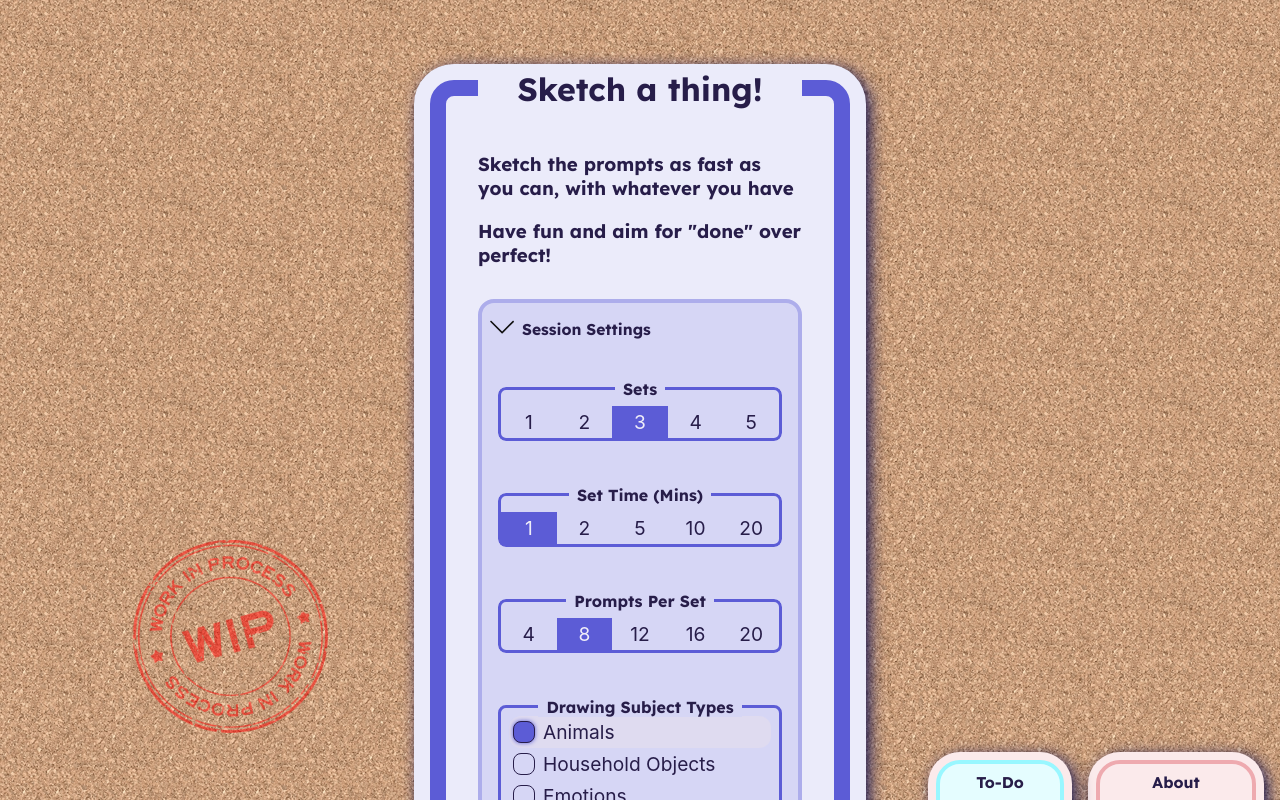
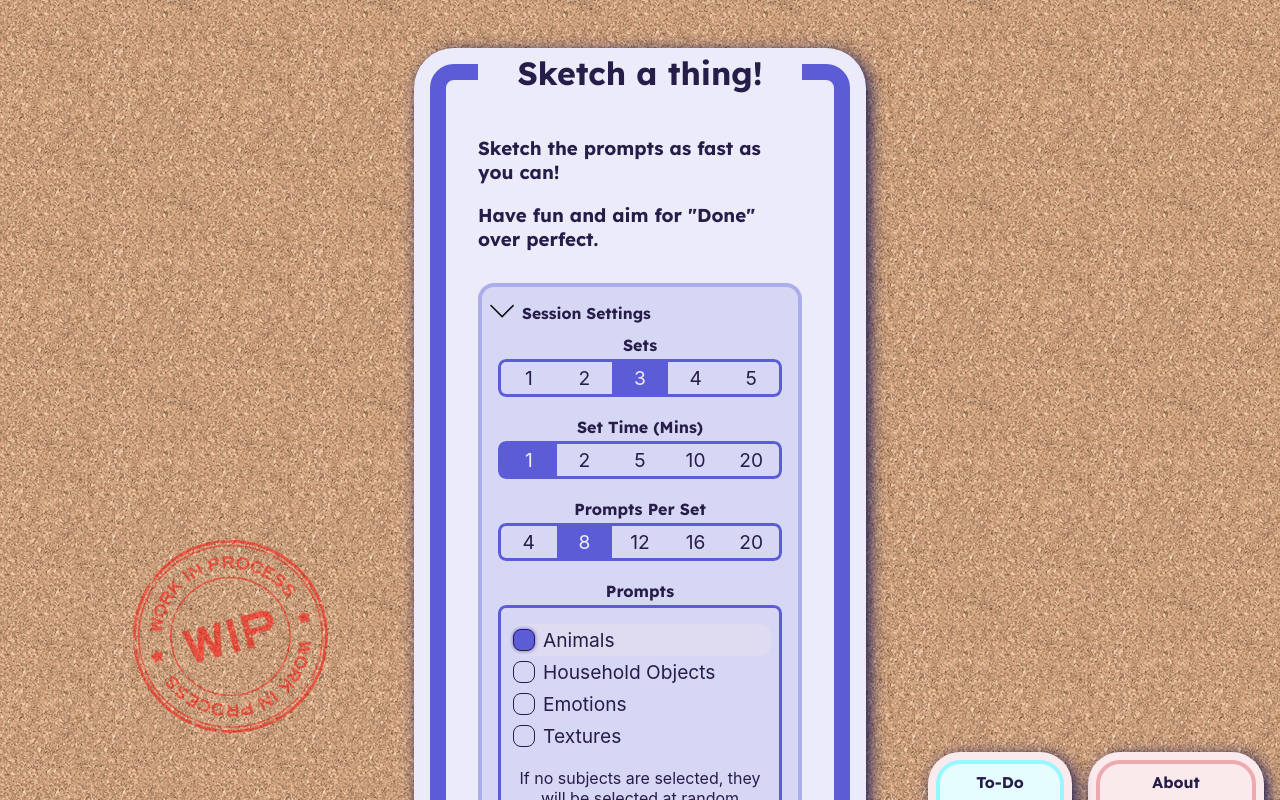
Before and after one commit to ConnorOfLocke/SketchSomething, a React (Create React App) app: page / in a window 1280 px wide. Both pictures are taken after a click on the button "Session Settings". Shown: the top 800 px of the page. Built offline with nearby package versions, Linux system fonts and the light colour scheme.

Commit message:
Fixed inconsistant spacing for checkbox sets

```diff
--- a/src/components/SessionSettings.js
+++ b/src/components/SessionSettings.js
@@ -3,13 +3,9 @@ import classes from "./SessionSettings.module.css";
 import { useDispatch, useSelector } from "react-redux";
 import { sessionSettingsActions } from "../store/session-settings-slice";
 import { useNavigate } from "react-router";
-import {
-  SET_QUANTITY,
-  SET_TIME,
-  PROMPTS_PER_SET,
-  WARM_UP_SESSION,
-  FULL_SESSION,
-} from "../data/settings";
+import { SET_QUANTITY, SET_TIME, PROMPTS_PER_SET } from "../data/settings";
+/*WARM_UP_SESSION,
+  FULL_SESSION,*/
 import { SUBJECTS } from "../data/subjects";
 import FoldableArea from "./utils/layouts/FoldableArea";
 import { CheckboxSet, StyledCheckbox } from "./utils/checkboxs";
@@ -27,6 +23,7 @@ function SessionSettings() {
   const navigate = useNavigate();
   const sessionSettings = useSelector((state) => state.sessionSettings);
 
+  /*
   async function onWarmupClicked() {
     await dispatch(sessionSettingsActions.setSettings(WARM_UP_SESSION));
     navigate("/session");
@@ -35,7 +32,7 @@ function SessionSettings() {
   async function onFullSessionClicked() {
     await dispatch(sessionSettingsActions.setSettings(FULL_SESSION));
     navigate("/session");
-  }
+  }*/
 
   async function onSubmit(event) {
     event.preventDefault();
@@ -58,7 +55,10 @@ function SessionSettings() {
   return (
     <>
       <form onSubmit={onSubmit} className={classes.settings}>
-        <FoldableArea headerText={"Session Settings"}>
+        <FoldableArea
+          className={classes.settingsArea}
+          headerText={"Session Settings"}
+        >
           <CheckboxSet
             dataSet={SET_QUANTITY}
             setName={setQuantityID}
@@ -83,7 +83,7 @@ function SessionSettings() {
           <CheckboxSet
             dataSet={SUBJECTS.map((subject) => subject.name)}
             setName={subjectTypeID}
-            legendText={"Drawing Subject Types"}
+            legendText={"Prompts"}
             defaultValues={sessionSettings.subjects}
           >
             <p>If no subjects are selected, they will be selected at random</p>
@@ -96,23 +96,15 @@ function SessionSettings() {
               setName={stretchesCheckID}
             />
           </div>
-          <div className={classes.buttonContainer}>
+        </FoldableArea>
+        <div className={classes.buttonContainer}>
+          <CenteredColumn>
             <StyledButton buttonType="primary" type="submit">
               Start
             </StyledButton>
-          </div>
-        </FoldableArea>
+          </CenteredColumn>
+        </div>
       </form>
-      <div className={classes.buttonContainer}>
-        <CenteredColumn>
-          <StyledButton buttonType="primary" onClick={onWarmupClicked}>
-            Warm Up
-          </StyledButton>
-          <StyledButton buttonType="primary" onClick={onFullSessionClicked}>
-            Full Session
-          </StyledButton>
-        </CenteredColumn>
-      </div>
     </>
   );
 }
--- a/src/components/utils/checkboxs/CheckboxSet.js
+++ b/src/components/utils/checkboxs/CheckboxSet.js
@@ -2,17 +2,26 @@ import classes from "./CheckboxSet.module.css";
 import StyledCheckbox from "./StyledCheckbox";
 import StyledRadio from "./StyledRadio";
 
-function CheckboxSet({ dataSet, setName, defaultValues, legendText, isRadio, suffix, children }) {
+function CheckboxSet({
+  dataSet,
+  setName,
+  defaultValues,
+  legendText,
+  isRadio,
+  suffix,
+  children,
+}) {
   return (
     <>
       <header className={classes.buttonHeader}>
         <h3>{legendText}</h3>
       </header>
-      <fieldset className={isRadio ? classes.radioButtons : classes.checkboxButtons}>
+      <div className={isRadio ? classes.radioButtons : classes.checkboxButtons}>
         {dataSet.map((data) => {
           let defValue = isRadio
             ? defaultValues && defaultValues === data
-            : defaultValues && defaultValues.findIndex((value) => value === data) >= 0;
+            : defaultValues &&
+              defaultValues.findIndex((value) => value === data) >= 0;
 
           const id = `${setName}_${data}`;
 
@@ -41,7 +50,7 @@ function CheckboxSet({ dataSet, setName, defaultValues, legendText, isRadio, suf
           return box;
         })}
         {children}
-      </fieldset>
+      </div>
     </>
   );
 }
--- a/src/components/utils/checkboxs/CheckboxSet.module.css
+++ b/src/components/utils/checkboxs/CheckboxSet.module.css
@@ -2,11 +2,7 @@
 /* adapted from https://www.youtube.com/watch?v=PlldXyuTnUw */
 
 .buttonHeader {
-  position: relative;
-  font-size: 1rem;
   margin: 0 auto;
-  z-index: 1;
-  top: 1.75rem;
   display: flex;
   justify-content: center;
 }
@@ -14,32 +10,29 @@
 .buttonHeader h3 {
   background-color: var(--background-100);
   font-size: medium;
-  padding: 0 0.5rem;
-  margin: 0;
+  margin: 0 0;
 }
 
-.radioButtons {
+.radioButtons,
+.checkboxButtons {
   display: flex;
-  margin: 1rem;
-  flex-direction: row;
-  justify-content: space-between;
+  margin: 0.25rem 1rem 1.25rem 1rem;
   border: 0.2rem solid var(--background-400);
   border-radius: 0.5rem;
-  margin-top: 1rem;
-  padding: 1rem 0 0 0;
 
   /* To fix the lil artefacts with borders */
   mask-image: -webkit-radial-gradient(circle, white, black);
   -webkit-mask-image: -webkit-radial-gradient(circle, white, black);
 }
 
+.radioButtons {
+  flex-direction: row;
+  justify-content: space-between;
+}
+
 /* CHECKBOX BUTTONS */
 .checkboxButtons {
-  display: flex;
-  padding: 0.5rem;
-  margin: 1rem;
+  padding: 1rem 0.5rem 0.5rem 0.5rem;
   flex-direction: column;
   justify-content: left;
-  border: 0.2rem solid var(--background-400);
-  border-radius: 0.5rem;
 }
--- a/src/components/utils/layouts/ContentBox.module.css
+++ b/src/components/utils/layouts/ContentBox.module.css
@@ -4,15 +4,13 @@
 }
 
 .innerContent {
-  margin-top: 8vh;
-
   background: var(--background-50);
   box-shadow: 0.25rem 0.25rem 1rem var(--background-800);
   border-radius: 2.5rem 2.5rem;
   padding: 1rem;
+  margin: 6vh 1rem 8vh 1rem;
 
   width: 420px;
-  margin-bottom: 4rem;
 
   transition: height 1s;
 }
--- a/src/components/utils/layouts/FoldableArea.js
+++ b/src/components/utils/layouts/FoldableArea.js
@@ -3,7 +3,7 @@ import classes from "./FoldableArea.module.css";
 import { CenteredRow } from ".";
 import { IconWrapper } from "../icons";
 
-function FoldableArea({ children, defaultShown, headerText }) {
+function FoldableArea({ className, children, defaultShown, headerText }) {
   const [showing, setShowing] = useState(defaultShown);
 
   function onClickUnfold() {
@@ -13,14 +13,27 @@ function FoldableArea({ children, defaultShown, headerText }) {
   }
 
   return (
-    <section className={classes.foldableArea}>
+    <section
+      className={
+        className
+          ? `${className} ${classes.foldableArea}`
+          : classes.foldableArea
+      }
+    >
       <button type="button" onClick={onClickUnfold}>
-        <IconWrapper iconID={showing ? "arrow-down" : "arrow-right"} size={"1.5rem"} />
+        <IconWrapper
+          iconID={showing ? "arrow-down" : "arrow-right"}
+          size={"1.5rem"}
+        />
         <CenteredRow>
           <h3 className={classes.foldableAreaTitle}>{headerText}</h3>
         </CenteredRow>
       </button>
-      <div className={`${classes.hiddenContent} ${showing ? classes.shown : classes.hidden}`}>
+      <div
+        className={`${classes.hiddenContent} ${
+          showing ? classes.shown : classes.hidden
+        }`}
+      >
         {children}
       </div>
     </section>
--- a/src/components/utils/layouts/FoldableArea.module.css
+++ b/src/components/utils/layouts/FoldableArea.module.css
@@ -2,6 +2,7 @@
   border-radius: 1rem;
   border: 0.25rem solid var(--background-200);
   background-color: var(--background-100);
+  margin-bottom: 1rem;
 }
 
 .foldableAreaTitle {
@@ -11,6 +12,7 @@
 .hiddenContent.shown {
   transition: opacity 1s;
   opacity: 1;
+  padding-bottom: 1rem;
 }
 
 .hiddenContent.hidden {
--- a/src/pages/Home.js
+++ b/src/pages/Home.js
@@ -10,9 +10,9 @@ function HomePage() {
           <h1>Sketch a thing!</h1>
         </header>
         <section className={classes.subtitleText}>
-          <h3>Sketch the prompts as fast as you can, with whatever you have</h3>
+          <h3>Sketch the prompts as fast as you can!</h3>
           <h3 className={classes.subtitleText}>
-            Have fun and aim for "done" over perfect!
+            Have fun and aim for "Done" over perfect.
           </h3>
         </section>
         <SessionSettings />
```
Also changed, not shown: src/components/modals/About.module.css (+10 -2 lines).
